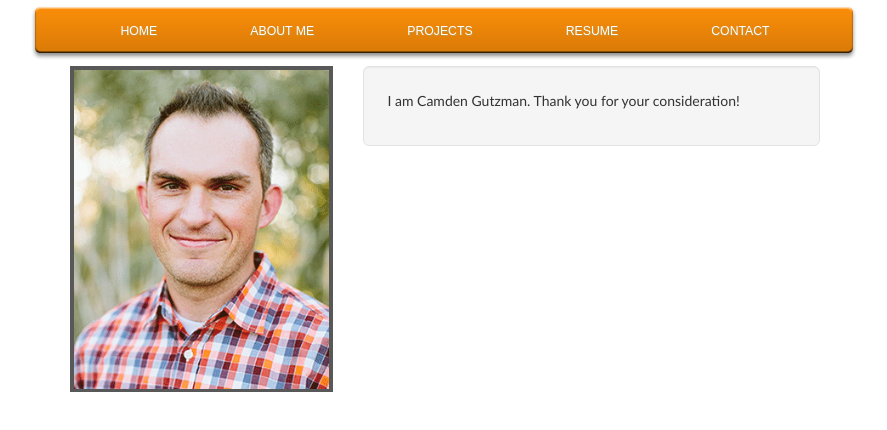
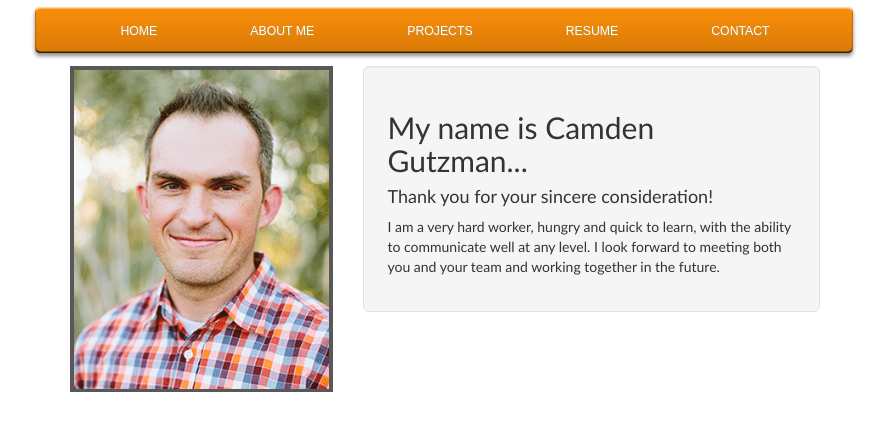
Before and after one commit to GutzC/personal-site, a website: page Public/index.html at #/home in a window 1280 px wide. Shown: the whole page, without its empty margins (195-1082 px from the left). Drawn offline with nearby package versions, Linux system fonts and the light colour scheme; some packages are replaced by stand-ins of ours.

Commit message:
Updated home view.

```diff
--- a/Public/js/controllers/homeCtrl.js
+++ b/Public/js/controllers/homeCtrl.js
@@ -1,5 +1,5 @@
 'use strict';
 var app = angular.module("personal");
 app.controller("Home", function(){
-    this.test = "Welcome to the Home page.";
+
 })
--- a/Public/style/main.css
+++ b/Public/style/main.css
@@ -57,18 +57,14 @@ ul.menu-main-menu {
     min-height: 600px;
 }
 
-.pdf-view object{
-    height: 800px;
-    margin-top: 20px;
-    border: solid 1px #666;
-}
-
 .self-portrait {
     width: 100%;
     height: auto;
     background-color: #585858;
     padding: 0.25em;
 }
+
+
 
 /*PROJECT View*/
 .project-name {
@@ -124,3 +120,10 @@ ul.menu-main-menu {
     white-space: nowrap;
     font-size: 1.25em;
 }
+
+/* RESUME PAGE */
+.pdf-view object{
+    height: 800px;
+    margin-top: 20px;
+    border: solid 1px #666;
+}
--- a/Public/views/home.html
+++ b/Public/views/home.html
@@ -6,8 +6,9 @@
         </div>
         <div class="col-md-5" >
             <div class="well well-lg">
-                <p>I am Camden Gutzman. Thank you for your consideration!</p>
-                <p></p>
+                <h2>My name is Camden Gutzman...</h2>
+                <h4>Thank you for your sincere consideration!</h4>
+                <p>I am a very hard worker, hungry and quick to learn, with the ability to communicate well at any level. I look forward to meeting both you and your team and working together in the future.</p>
             </div>
         </div>
     </div>
```
